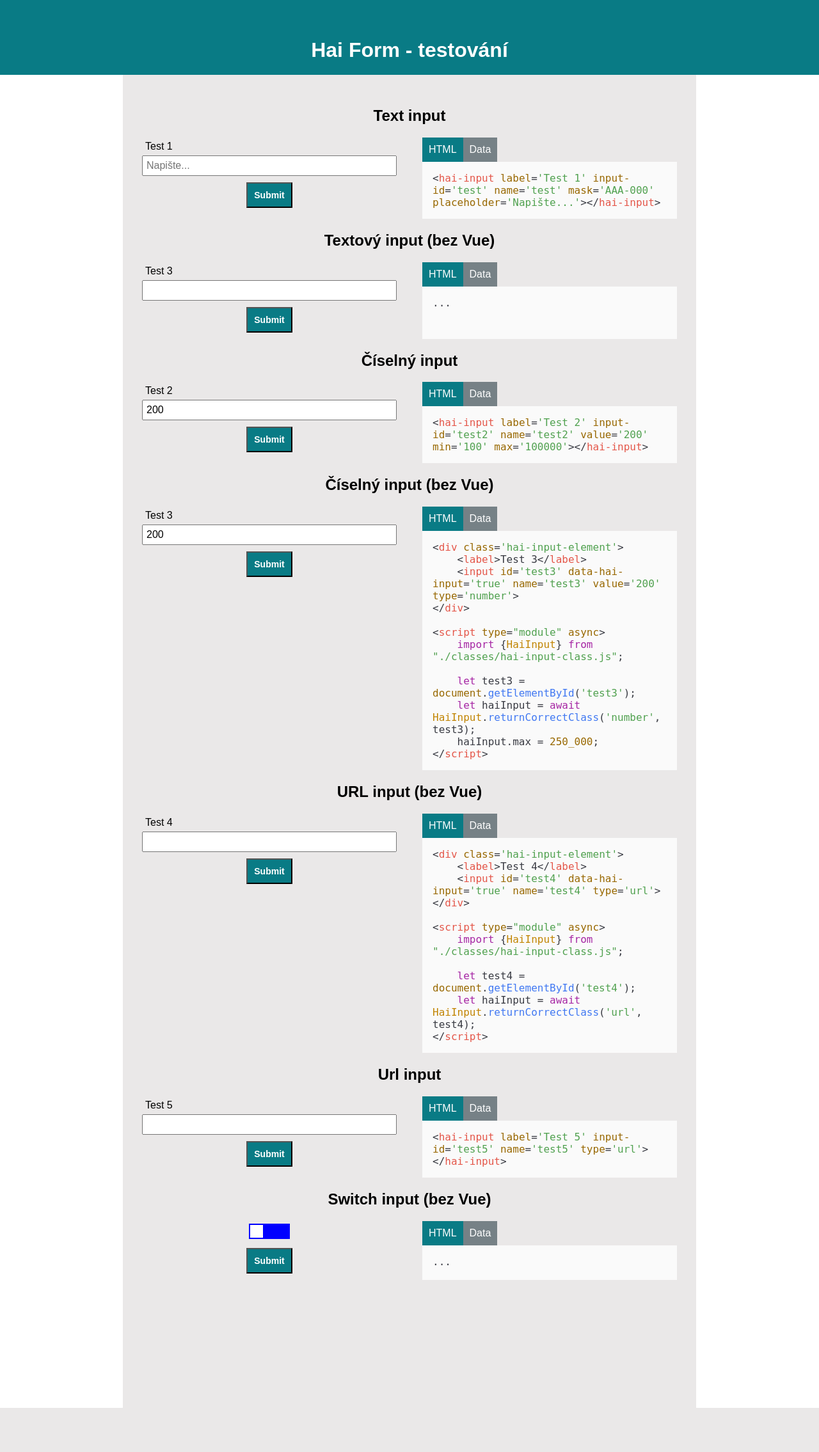
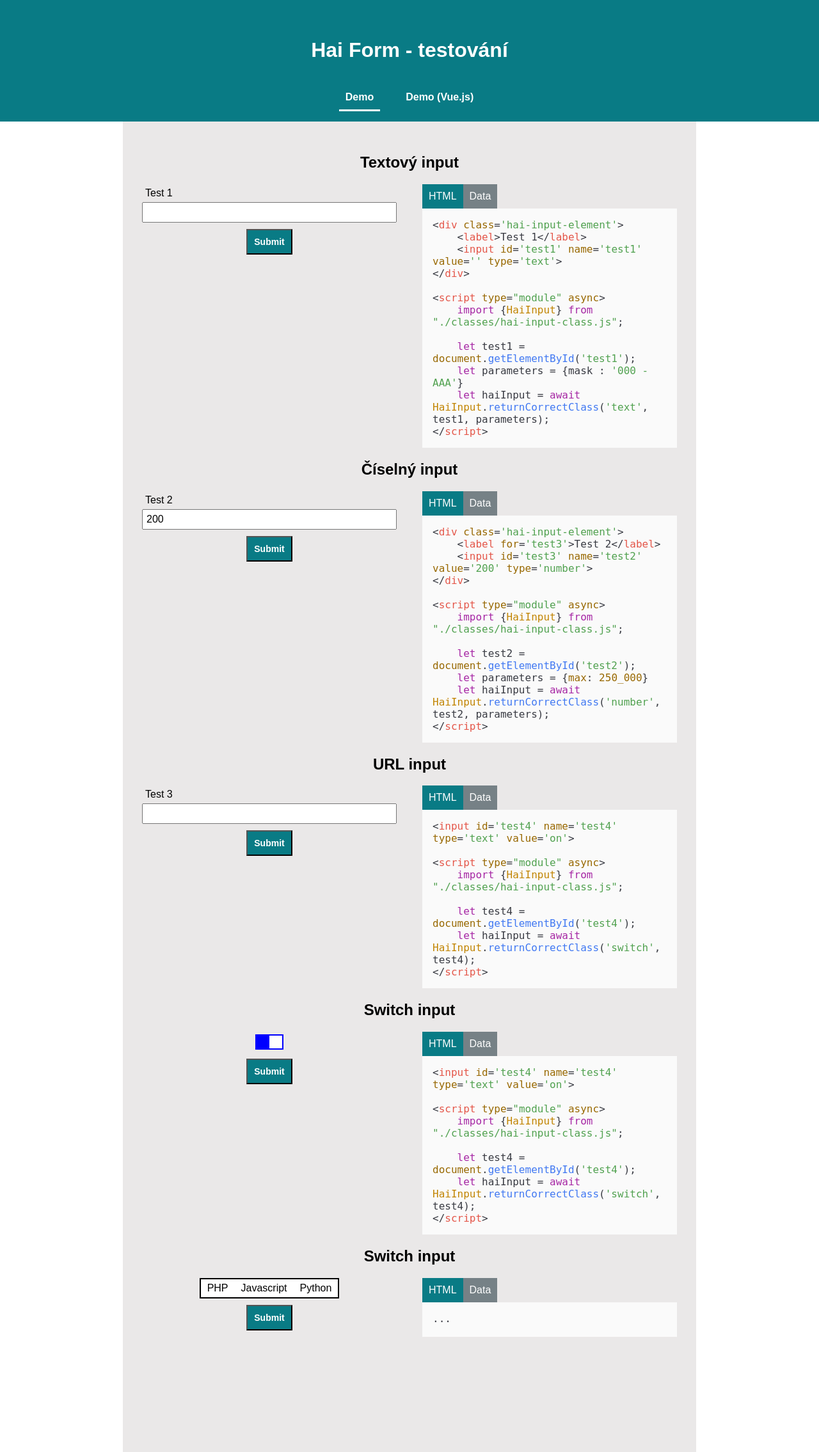
Before and after one commit to safraja/hai-form-vue, a PHP site: page /index.html in a window 1280 px wide. Shown: the top 2270 px of the page at 64% size. Before the commit the page ends 2201 px from the top, so only its background shows below. Run offline with PHP 8.4, Linux system fonts and the light colour scheme; some libraries are stand-ins or nearby versions.

Commit message:
Great functionality expansion and polishing.

```diff
--- a/demo-vue.php
+++ b/demo-vue.php
@@ -13,9 +13,13 @@ if(empty($_POST) == false)
         <meta name='viewport' content='width=device-width, initial-scale=1.0'>
         <link rel='stylesheet'
               href='https://cdnjs.cloudflare.com/ajax/libs/highlight.js/11.2.0/styles/atom-one-light.min.css'>
+        <link rel='stylesheet'
+              href='https://cdnjs.cloudflare.com/ajax/libs/highlight.js/11.2.0/styles/androidstudio.min.css'
+              media='(prefers-color-scheme: dark)'>
         <script src='https://cdnjs.cloudflare.com/ajax/libs/highlight.js/11.2.0/highlight.min.js'></script>
         <script>hljs.highlightAll();</script>
         <link rel='stylesheet' href='./style/style.css'>
+        <link rel='stylesheet' href='./hai-input.css'>
         <script src='./js/main.js'></script>
         <title>Hai Form</title>
         <!--<script src="https://unpkg.com/vue@next"></script>-->
--- /dev/null
+++ b/hai-input.css
@@ -0,0 +1,123 @@
+.hai-input-element
+{
+    display: flex;
+    flex-direction: column;
+}
+.hai-input-element *
+{
+    padding: 5px;
+    font-size: 16px;
+}
+.hai-input-element label
+{
+    display: block;
+    text-align: left;
+    font-family: "Arial Hebrew", Arial, sans-serif;
+}
+.hai-input-element input
+{
+    display: block;
+}
+.hai-input-element input:invalid
+{
+    color: red;
+    border-color: #ff000096;
+}
+
+
+.switch-wrapper
+{
+    display: flex;
+    height: 32px;
+    align-items: center;
+    justify-content: center;
+    cursor: default;
+}
+.switch-wrapper .option-group
+{
+    display: flex;
+    position: relative;
+    height: 100%;
+    border: 2px solid black;
+    background: white;
+    cursor: pointer;
+    box-sizing: border-box;
+}
+.switch-wrapper[data-variant='on/off'] .option-group
+{
+    height: auto;
+    border: 2px solid blue;
+    background: blue;
+    transition: background 0.5s, border 0.5s;
+}
+.switch-wrapper[data-variant='on/off'][data-state='off'] .option-group
+{
+    border: 2px solid gray;
+    background: gray;
+}
+.switch-wrapper .option-group .toggle
+{
+    position: absolute;
+    top: 0;
+    left: 0;
+    right: auto;
+    width: 20px;
+    height: 20px;
+    background: white;
+    transition: left 0.5s;
+}
+.switch-wrapper[data-state='on'] .option-group .toggle
+{
+    left: calc(100% - 20px);
+}
+.switch-wrapper label.option
+{
+    display: flex;
+    width: auto;
+    height: 100%;
+    padding: 0 10px;
+    justify-content: center;
+    align-items: center;
+    cursor: pointer;
+}
+.switch-wrapper label.option:hover
+{
+    background: gray;
+    color: white;
+}
+.switch-wrapper[data-variant='on/off'] label.option
+{
+    background: transparent;
+}
+.switch-wrapper[data-variant='on/off'][data-state='off'] label.option
+{
+    background: transparent;
+}
+.switch-wrapper label.option.selected
+{
+    background: black;
+    color: white;
+}
+.switch-wrapper[data-variant='on/off'] label.option
+{
+    display: inline-flex;
+    width: 20px;
+    height: 20px;
+    padding: 0;
+}
+.switch-wrapper[data-variant='on/off'] label.option:hover
+{
+    font-weight: inherit;
+}
+.switch-wrapper input
+{
+    display: none;
+}
+.switch-wrapper label.option input:checked+span
+{
+    width: 100%;
+}
+.switch-wrapper[data-variant='on/off'] label.option input:checked+span
+{
+    height: 100%;
+}
--- a/index.html
+++ b/index.html
@@ -1,3 +1,4 @@
+
 <!doctype html>
 <html>
     <head>
@@ -5,9 +6,13 @@
         <meta name='viewport' content='width=device-width, initial-scale=1.0'>
         <link rel='stylesheet'
               href='https://cdnjs.cloudflare.com/ajax/libs/highlight.js/11.2.0/styles/atom-one-light.min.css'>
+        <link rel='stylesheet'
+              href='https://cdnjs.cloudflare.com/ajax/libs/highlight.js/11.2.0/styles/androidstudio.min.css'
+              media='(prefers-color-scheme: dark)'>
         <script src='https://cdnjs.cloudflare.com/ajax/libs/highlight.js/11.2.0/highlight.min.js'></script>
         <script>hljs.highlightAll();</script>
         <link rel='stylesheet' href='./style/style.css'>
+        <link rel='stylesheet' href='./hai-input.css'>
         <script src='./js/main.js'></script>
         <title>Hai Form</title>
         <!--<script src="https://unpkg.com/vue@next"></script>-->
@@ -20,14 +25,23 @@
     <body>
         <header>
             <h1>Hai Form - testování</h1>
+            <nav>
+                <ul id='main-menu'>
+                    <li class='active'><a href='./'>Demo</a></li>
+                    <li><a href='./demo-vue.php'>Demo (Vue.js)</a></li>
+                </ul>
+            </nav>
         </header>
         <div id='container'>
             <main>
                 <article class='example-article'>
-                    <h2>Text input</h2>
+                    <h2>Textový input</h2>
                     <section class='input-section'>
                         <form method='post' target='test1-iframe'>
-                            <hai-input label='Test 1' input-id='test' name='test' mask='AAA-000' placeholder='Napište...'></hai-input>
+                            <div class='hai-input-element'>
+                                <label for='test1'>Test 1</label>
+                                <input id='test1' name='test1' value='' type='text'>
+                            </div>
                             <input class='submit-test' type='submit'>
                         </form>
                     </section>
@@ -38,7 +52,18 @@
                         </header>
                         <div class='active' data-code-tab='html'>
                             <pre>
-<code class="language-html">&lt;hai-input label='Test 1' input-id='test' name='test' mask='AAA-000' placeholder='Napište...'&gt;&lt;/hai-input&gt;</code>
+<code class="language-html">&lt;div class='hai-input-element'&gt;
+    &lt;label&gt;Test 1&lt;/label&gt;
+    &lt;input id='test1' name='test1' value='' type='text'&gt;
+&lt;/div&gt;
+
+&lt;script type=&quot;module&quot; async&gt;
+    import {HaiInput} from &quot;./classes/hai-input-class.js&quot;;
+
+    let test1 = document.getElementById('test1');
+    let parameters = {mask : '000 - AAA'}
+    let haiInput = await HaiInput.returnCorrectClass('text', test1, parameters);
+&lt;/script&gt;</code>
                             </pre>
                         </div>
                         <div data-code-tab='data'>
@@ -46,17 +71,154 @@
                         </div>
                     </section>
                 </article>
+                <script type="module" async>
+                    import {HaiInput} from "./classes/hai-input-class.js";
+
+                    let test1 = document.getElementById('test1');
+                    let parameters = {mask : '000 - AAA'}
+                    let haiInput = await HaiInput.returnCorrectClass('text', test1, parameters);
+                </script>
 
 
 
                 <article class='example-article'>
-                    <h2>Textový input (bez Vue)</h2>
+                    <h2>Číselný input</h2>
+                    <section class='input-section'>
+                        <form method='post' target='test2-iframe'>
+                            <div class='hai-input-element'>
+                                <label for='test2'>Test 2</label>
+                                <input id='test2' name='test2' value='200' type='number'>
+                            </div>
+                            <input class='submit-test' type='submit'>
+                        </form>
+                    </section>
+                    <section class='code-section'>
+                        <header>
+                            <div class='active' data-code-tab-header='html'>HTML</div>
+                            <div data-code-tab-header='data'>Data</div>
+                        </header>
+                        <div class='active' data-code-tab='html'>
+                            <pre>
+<code class="language-html">&lt;div class='hai-input-element'&gt;
+    &lt;label for='test3'&gt;Test 2&lt;/label&gt;
+    &lt;input id='test3' name='test2' value='200' type='number'&gt;
+&lt;/div&gt;
+
+&lt;script type=&quot;module&quot; async&gt;
+    import {HaiInput} from &quot;./classes/hai-input-class.js&quot;;
+
+    let test2 = document.getElementById('test2');
+    let parameters = {max: 250_000}
+    let haiInput = await HaiInput.returnCorrectClass('number', test2, parameters);
+&lt;/script&gt;</code>
+                            </pre>
+                        </div>
+                        <div data-code-tab='data'>
+                            <iframe name='test2-iframe'></iframe>
+                        </div>
+                    </section>
+                </article>
+                <script type="module" async>
+                    import {HaiInput} from "./classes/hai-input-class.js";
+
+                    let test2 = document.getElementById('test2');
+                    let parameters = {max: 250_000}
+                    let haiInput = await HaiInput.returnCorrectClass('number', test2, parameters);
+                </script>
+
+
+
+                <article class='example-article'>
+                    <h2>URL input</h2>
                     <section class='input-section'>
                         <form method='post' target='test3-iframe'>
                             <div class='hai-input-element'>
-                                <label for='test7'>Test 3</label>
-                                <input id='test7' data-hai-input='true' name='test7' value='' type='text'>
+                                <label for='test3'>Test 3</label>
+                                <input id='test3' name='test3' type='url'>
                             </div>
+                            <input class='submit-test' type='submit'>
+                        </form>
+                    </section>
+                    <section class='code-section'>
+                        <header>
+                            <div class='active' data-code-tab-header='html'>HTML</div>
+                            <div data-code-tab-header='data'>Data</div>
+                        </header>
+                        <div class='active' data-code-tab='html'>
+                            <pre>
+<code class="language-html">&lt;input id='test4' name='test4' type='text' value='on'&gt;
+
+&lt;script type=&quot;module&quot; async&gt;
+    import {HaiInput} from &quot;./classes/hai-input-class.js&quot;;
+
+    let test4 = document.getElementById('test4');
+    let haiInput = await HaiInput.returnCorrectClass('switch', test4);
+&lt;/script&gt;</code>
+                            </pre>
+                        </div>
+                        <div data-code-tab='data'>
+                            <iframe name='test3-iframe'></iframe>
+                        </div>
+                    </section>
+                </article>
+                <script type="module" async>
+                    import {HaiInput} from "./classes/hai-input-class.js";
+
+                    let test3 = document.getElementById('test3');
+                    let haiInput = await HaiInput.returnCorrectClass('url', test3);
+                </script>
+
+
+
+                <article class='example-article'>
+                    <h2>Switch input</h2>
+                    <section class='input-section'>
+                        <form method='post' target='test4-iframe'>
+                            <input id='test4' name='test4' type='text' value='on'>
+                            <input class='submit-test' type='submit'>
+                        </form>
+                    </section>
+                    <section class='code-section'>
+                        <header>
+                            <div class='active' data-code-tab-header='html'>HTML</div>
+                            <div data-code-tab-header='data'>Data</div>
+                        </header>
+                        <div class='active' data-code-tab='html'>
+                            <pre>
+<code class="language-html">&lt;input id='test4' name='test4' type='text' value='on'&gt;
+
+&lt;script type=&quot;module&quot; async&gt;
+    import {HaiInput} from &quot;./classes/hai-input-class.js&quot;;
+
+    let test4 = document.getElementById('test4');
+    let haiInput = await HaiInput.returnCorrectClass('switch', test4);
+&lt;/script&gt;</code>
+                            </pre>
+                        </div>
+                        <div data-code-tab='data'>
+                            <iframe name='test4-iframe'></iframe>
+                        </div>
+                    </section>
+                </article>
+                <script type="module" async>
+                    import {HaiInput} from "./classes/hai-input-class.js";
+
+                    let test4 = document.getElementById('test4');
+                    let haiInput = await HaiInput.returnCorrectClass('switch', test4);
+                </script>
+
+
+
+                <article class='example-article'>
+                    <h2>Switch input</h2>
+                    <section class='input-section'>
+                        <form method='post' target='test5-iframe'>
+                            <input id='test5' name='test5' type='text' value='on'>
+                            <datalist id='test5-datalist'>
+                                <option value='php'>PHP</option>
+                                <option value='js'>Javascript</option>
+                                <option value='py'>Python</option>
+                            </datalist>
                             <input class='submit-test' type='submit'>
                         </form>
                     </section>
@@ -71,188 +233,16 @@
                             </pre>
                         </div>
                         <div data-code-tab='data'>
-                            <iframe name='test7-iframe'></iframe>
+                            <iframe name='test5-iframe'></iframe>
                         </div>
                     </section>
                 </article>
                 <script type="module" async>
                     import {HaiInput} from "./classes/hai-input-class.js";
 
-                    let test7 = document.getElementById('test7');
-                    let parameters = {mask : '000 - AAA'}
-                    let haiInput = await HaiInput.returnCorrectClass('text', test7, parameters);
-                </script>
-
-
-
-                <article class='example-article'>
-                    <h2>Číselný input</h2>
-                    <section class='input-section'>
-                        <form method='post' target='test2-iframe'>
-                            <hai-input label='Test 2' id='test2' name='test2' value='200' type='number' max='100000' min='100' ></hai-input>
-                            <input class='submit-test' type='submit'>
-                        </form>
-                    </section>
-                    <section class='code-section'>
-                        <header>
-                            <div class='active' data-code-tab-header='html'>HTML</div>
-                            <div data-code-tab-header='data'>Data</div>
-                        </header>
-                        <div class='active' data-code-tab='html'>
-                            <pre>
-<code class="language-html">&lt;hai-input label='Test 2' input-id='test2' name='test2' value='200' min='100' max='100000'&gt;&lt;/hai-input&gt;</code>
-                            </pre>
-                        </div>
-                        <div data-code-tab='data'>
-                            <iframe name='test2-iframe'></iframe>
-                        </div>
-                    </section>
-                </article>
-
-
-
-                <article class='example-article'>
-                    <h2>Číselný input (bez Vue)</h2>
-                    <section class='input-section'>
-                        <form method='post' target='test3-iframe'>
-                            <div class='hai-input-element'>
-                                <label for='test3'>Test 3</label>
-                                <input id='test3' data-hai-input='true' name='test3' value='200' type='number'>
-                            </div>
-                            <input class='submit-test' type='submit'>
-                        </form>
-                    </section>
-                    <section class='code-section'>
-                        <header>
-                            <div class='active' data-code-tab-header='html'>HTML</div>
-                            <div data-code-tab-header='data'>Data</div>
-                        </header>
-                        <div class='active' data-code-tab='html'>
-                            <pre>
-<code class="language-html">&lt;div class='hai-input-element'&gt;
-    &lt;label&gt;Test 3&lt;/label&gt;
-    &lt;input id='test3' data-hai-input='true' name='test3' value='200' type='number'&gt;
-&lt;/div&gt;
-
-&lt;script type=&quot;module&quot; async&gt;
-    import {HaiInput} from &quot;./classes/hai-input-class.js&quot;;
-
-    let test3 = document.getElementById('test3');
-    let haiInput = await HaiInput.returnCorrectClass('number', test3);
-    haiInput.max = 250_000;
-&lt;/script&gt;</code>
-                            </pre>
-                        </div>
-                        <div data-code-tab='data'>
-                            <iframe name='test3-iframe'></iframe>
-                        </div>
-                    </section>
-                </article>
-                <script type="module" async>
-                    import {HaiInput} from "./classes/hai-input-class.js";
-
-                    let test3 = document.getElementById('test3');
-                    let haiInput = await HaiInput.returnCorrectClass('number', test3);
-                    haiInput.max = 250_000;
-                </script>
-
-
-
-                <article class='example-article'>
-                    <h2>URL input (bez Vue)</h2>
-                    <section class='input-section'>
-                        <form method='post' target='test4-iframe'>
-                            <div class='hai-input-element'>
-                                <label for='test4'>Test 4</label>
-                                <input id='test4' data-hai-input='true' name='test4' type='url'>
-                            </div>
-                            <input class='submit-test' type='submit'>
-                        </form>
-                    </section>
-                    <section class='code-section'>
-                        <header>
-                            <div class='active' data-code-tab-header='html'>HTML</div>
-                            <div data-code-tab-header='data'>Data</div>
-                        </header>
-                        <div class='active' data-code-tab='html'>
-                            <pre>
-<code class="language-html">&lt;div class='hai-input-element'&gt;
-    &lt;label&gt;Test 4&lt;/label&gt;
-    &lt;input id='test4' data-hai-input='true' name='test4' type='url'&gt;
-&lt;/div&gt;
-
-&lt;script type=&quot;module&quot; async&gt;
-    import {HaiInput} from &quot;./classes/hai-input-class.js&quot;;
-
-    let test4 = document.getElementById('test4');
-    let haiInput = await HaiInput.returnCorrectClass('url', test4);
-&lt;/script&gt;</code>
-                            </pre>
-                        </div>
-                        <div data-code-tab='data'>
-                            <iframe name='test4-iframe'></iframe>
-                        </div>
-                    </section>
-                </article>
-                <script type="module" async>
-                    import {HaiInput} from "./classes/hai-input-class.js";
-
-                    let test4 = document.getElementById('test4');
-                    let haiInput = await HaiInput.returnCorrectClass('url', test4);
-                </script>
-
-                <article class='example-article'>
-                    <h2>Url input</h2>
-                    <section class='input-section'>
-                        <form method='post' target='test5-iframe'>
-                            <hai-input label='Test 5' input-id='test5' name='test5' type='url'></hai-input>
-                            <input class='submit-test' type='submit'>
-                        </form>
-                    </section>
-                    <section class='code-section'>
-                        <header>
-                            <div class='active' data-code-tab-header='html'>HTML</div>
-                            <div data-code-tab-header='data'>Data</div>
-                        </header>
-                        <div class='active' data-code-tab='html'>
-                            <pre>
-<code class="language-html">&lt;hai-input label='Test 5' input-id='test5' name='test5' type='url'&gt;&lt;/hai-input&gt;</code>
-                            </pre>
-                        </div>
-                        <div data-code-tab='data'>
-                            <iframe name='test5-iframe'></iframe>
-                        </div>
-                    </section>
-                </article>
-
-                <article class='example-article'>
-                    <h2>Switch input (bez Vue)</h2>
-                    <section class='input-section'>
-                        <form method='post' target='test6-iframe'>
-                            <input id='test6' data-hai-input='true' name='test6' type='text' value='on'>
-                            <input class='submit-test' type='submit'>
-                        </form>
-                    </section>
-                    <section class='code-section'>
-                        <header>
-                            <div class='active' data-code-tab-header='html'>HTML</div>
-                            <div data-code-tab-header='data'>Data</div>
-                        </header>
-                        <div class='active' data-code-tab='html'>
-                            <pre>
-<code class="language-html">...</code>
-                            </pre>
-                        </div>
-                        <div data-code-tab='data'>
-                            <iframe name='test6-iframe'></iframe>
-                        </div>
-                    </section>
-                </article>
-                <script type="module" async>
-                    import {HaiInput} from "./classes/hai-input-class.js";
-
-                    let test6 = document.getElementById('test6');
-                    let haiInput = await HaiInput.returnCorrectClass('switch', test6, {options: ["false", "true", "any"]});
+                    let test5 = document.getElementById('test5');
+                    let parameters = {list: 'test5-datalist'};
+                    let haiInput = await HaiInput.returnCorrectClass('switch', test5, parameters);
                 </script>
             </main>
             <footer id='container-footer'>
--- a/style/style.css
+++ b/style/style.css
@@ -137,31 +137,6 @@ hai-input
 {
 
 }
-.hai-input-element
-{
-    display: flex;
-    flex-direction: column;
-}
-.hai-input-element *
-{
-    padding: 5px;
-    font-size: 16px;
-}
-.hai-input-element label
-{
-    display: block;
-    text-align: left;
-    font-family: "Arial Hebrew", Arial, sans-serif;
-}
-.hai-input-element input
-{
-    display: block;
-}
-.hai-input-element input:invalid
-{
-    color: red;
-    border-color: #ff000096;
-}
 
 [data-code-tab]
 {
@@ -210,53 +185,37 @@ input[type=submit]:hover
 {
     background: #339ca6;
 }
-.switch-wrapper
+
+
+@media (prefers-color-scheme: dark)
 {
-    display: flex;
-    height: 32px;
-    align-items: center;
-    justify-content: center;
-    cursor: default;
+    header
+    {
+        background: #131313;
+        color: #10b9b7;
     }
-.switch-wrapper .option-group
+    main
     {
-    display: flex;
-    position: relative;
-    border: 2px solid blue;
-    background: blue;
-    cursor: pointer;
+        background: #161517;
+        color: #dfdfdf;
     }
-.switch-wrapper .option-group .toggle
+    #main-menu li:hover,
+    #main-menu li.active
     {
-    position: absolute;
-    top: 0;
-    left: 0;
-    right: auto;
-    width: 20px;
-    height: 20px;
-    background: white;
-    transition: left 0.5s;
+        border-bottom: 3px solid #10b9b7;
     }
-.switch-wrapper[data-state='on'] .option-group .toggle
+    #main-menu li a:is(:active, :link, :visited)
     {
-    left: calc(100% - 20px);
+        color: #10b9b7;
     }
-.switch-wrapper label.option
+    #container
     {
-    display: inline-flex;
-    width: 20px;
-    height: 20px;
-    justify-content: center;
-    align-items: center;
-    cursor: pointer;
+        background: #1e2022;
     }
-.switch-wrapper input
+    .code-section header
     {
-    display: none;
+        background: #161517;
+        color: #dfdfdf;
     }
-.switch-wrapper label.option input:checked+span
-{
-    width: 100%;
-    height: 100%;
-    /*background: blue;*/
+
 }
```
Also changed, not shown: classes/hai-input-switch-class.js (+54 -13 lines), code-examples/basic/example-5.html (added, +14 -0 lines), index.php (+41 -0 lines). Lines whose indentation alone changed are shown as unchanged.
